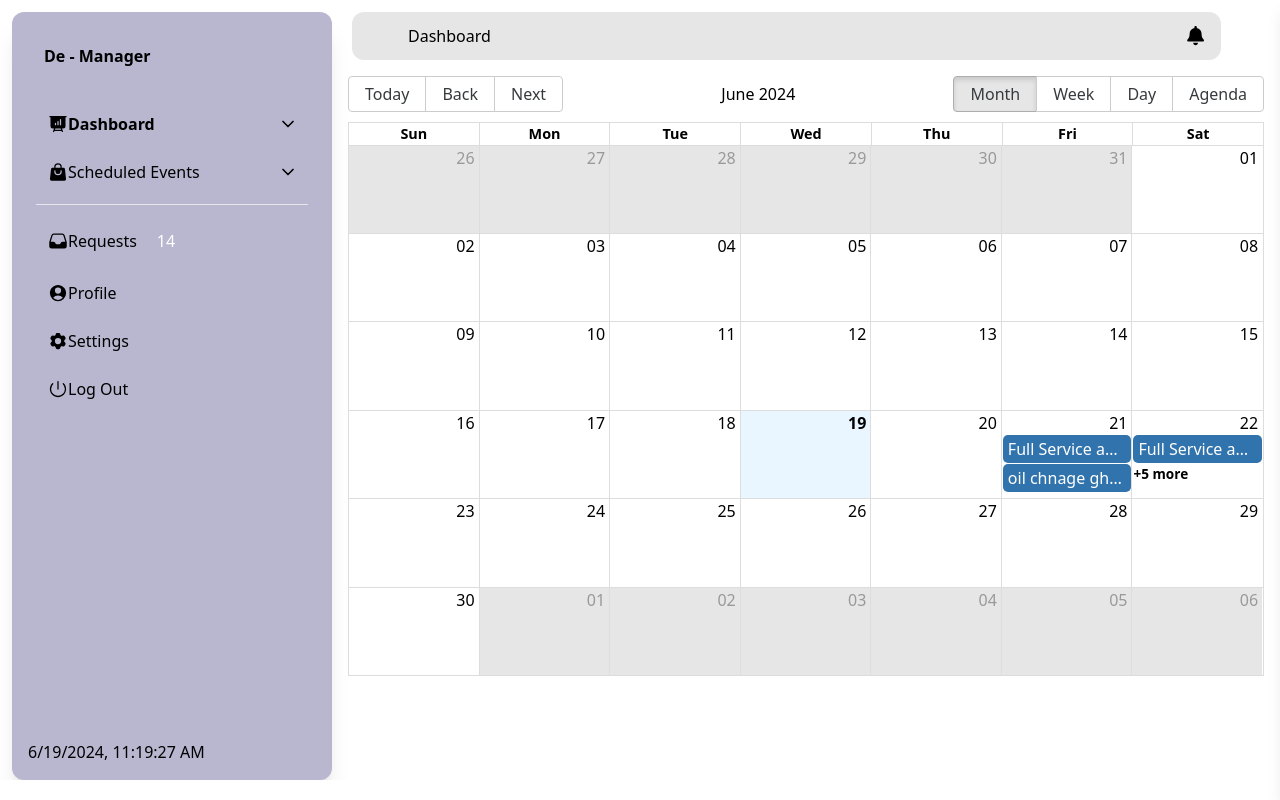
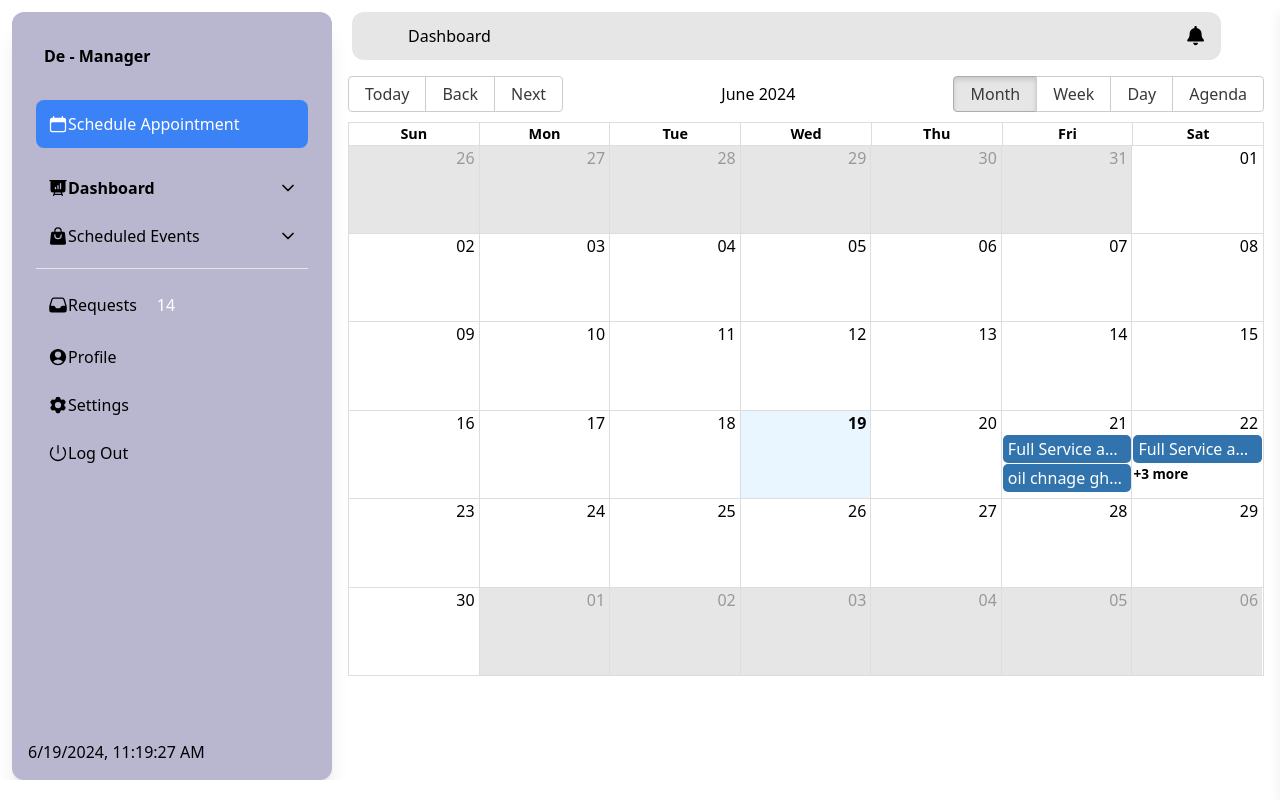
Before and after one commit to YaseeRathnayaka/De-Manager, a React (Vite) app in the folder admin/: page /calendar in a window 1280 px wide. Built offline with nearby package versions, Linux system fonts and the light colour scheme.

Commit message:
scheduled appointment structured and linked

```diff
--- a/admin/src/App.jsx
+++ b/admin/src/App.jsx
@@ -12,7 +12,7 @@ function App() {
         <Routes>
           <Route path="/" element={<Home />} />
           <Route path="/dashboard" element={<Home />} />
-          <Route path="/schedule" element={<Schedule />} />
+          <Route path="/schedule-appointment" element={<Schedule />} />
           <Route path="/calendar" element={<CalenderView />} />
           <Route path="/listview" element={<ListView />} />
         </Routes>
--- a/admin/src/Components/Containers/SideNavBar/SideNavBar.jsx
+++ b/admin/src/Components/Containers/SideNavBar/SideNavBar.jsx
@@ -20,6 +20,7 @@ import {
   Cog6ToothIcon,
   InboxIcon,
   PowerIcon,
+  CalendarIcon,
 } from "@heroicons/react/24/solid";
 import { ChevronRightIcon, ChevronDownIcon } from "@heroicons/react/24/outline";
 
@@ -38,9 +39,11 @@ const SideNavBar = () => {
   const DashboardNav = () => {
     navigate('/dashboard');
   };
-
   const ListViewNav = () => {
     navigate('/listview');
+  };
+  const ScheduleAppointmentNav = () => {
+    navigate('/schedule-appointment');
   };
 
   useEffect(() => {
@@ -54,17 +57,23 @@ const SideNavBar = () => {
     setOpen(open === value ? 0 : value);
   };
 
-
-
   return (
     <Card className="h-[calc(100vh-2rem)] w-full max-w-[20rem] p-4 shadow-xl shadow-blue-gray-900/5 bg-custom-blue mt-3 ml-3 rounded-xl">
       <div className="p-4 mb-2">
         <Typography variant="h6" color="blue-gray">
-         De - Manager
+          De - Manager
         </Typography>
-
       </div>
       <List>
+        <ListItem
+          onClick={ScheduleAppointmentNav}
+          className="mb-4 text-white transition duration-300 bg-blue-500 rounded-lg cursor-pointer hover:bg-blue-600"
+        >
+          <ListItemPrefix>
+            <CalendarIcon className="w-5 h-5 text-white" />
+          </ListItemPrefix>
+          Schedule Appointment
+        </ListItem>
         <Accordion
           open={open === 1}
           icon={
@@ -178,7 +187,7 @@ const SideNavBar = () => {
                   <ListItemPrefix>
                     <ChevronRightIcon strokeWidth={3} className="w-5 h-3" />
                   </ListItemPrefix>
-                  Calender View
+                  Calendar View
                 </ListItem>
               </List>
             </AccordionBody>
@@ -220,8 +229,8 @@ const SideNavBar = () => {
         </ListItem>
       </List>
       <Typography variant="body2" color="blue-gray" className="mt-auto">
-          {currentDateTime.toLocaleString()}
-        </Typography>
+        {currentDateTime.toLocaleString()}
+      </Typography>
     </Card>
   );
 };
--- a/admin/src/Components/Pages/Schedule/Schedule.jsx
+++ b/admin/src/Components/Pages/Schedule/Schedule.jsx
@@ -1,10 +1,14 @@
 import React from 'react'
-
+import SideNavBar from '../../Containers/SideNavBar/SideNavBar'
+import HeaderBar from '../../Containers/Header/Header'
 const Schedule = () => {
   return (
-    <div>
-      this is Schedule
-    </div>
+    <div className='relative flex flex-row overflow-hidden'>
+    <SideNavBar />
+    <div className="flex flex-col flex-1">
+      <HeaderBar />
+      </div>
+      </div>
   )
 }
 
--- a/admin/src/assets/Data/EventsData.js
+++ b/admin/src/assets/Data/EventsData.js
@@ -12,18 +12,7 @@ const events = [
         end: new Date(2024, 5, 21, 12, 0), // June 22, 2024, 11:00 AM
       },
 
-    {
-      appointment_id: 2,
-      title: 'oil chnage gh2345',
-      start: new Date(2024,  5, 22, 12, 0), // June 23, 2024, 12:00 PM
-      end: new Date(2024, 5, 22, 14, 0), // June 23, 2024, 1:00 PM
-    },
-    {
-      appointment_id: 2,
-      title: 'oil chnage gh2345',
-      start: new Date(2024,  5, 22, 12, 0), // June 23, 2024, 12:00 PM
-      end: new Date(2024, 5, 22, 14, 0), // June 23, 2024, 1:00 PM
-    },
+
     {
       appointment_id: 2,
       title: 'oil chnage gh2345',
```
